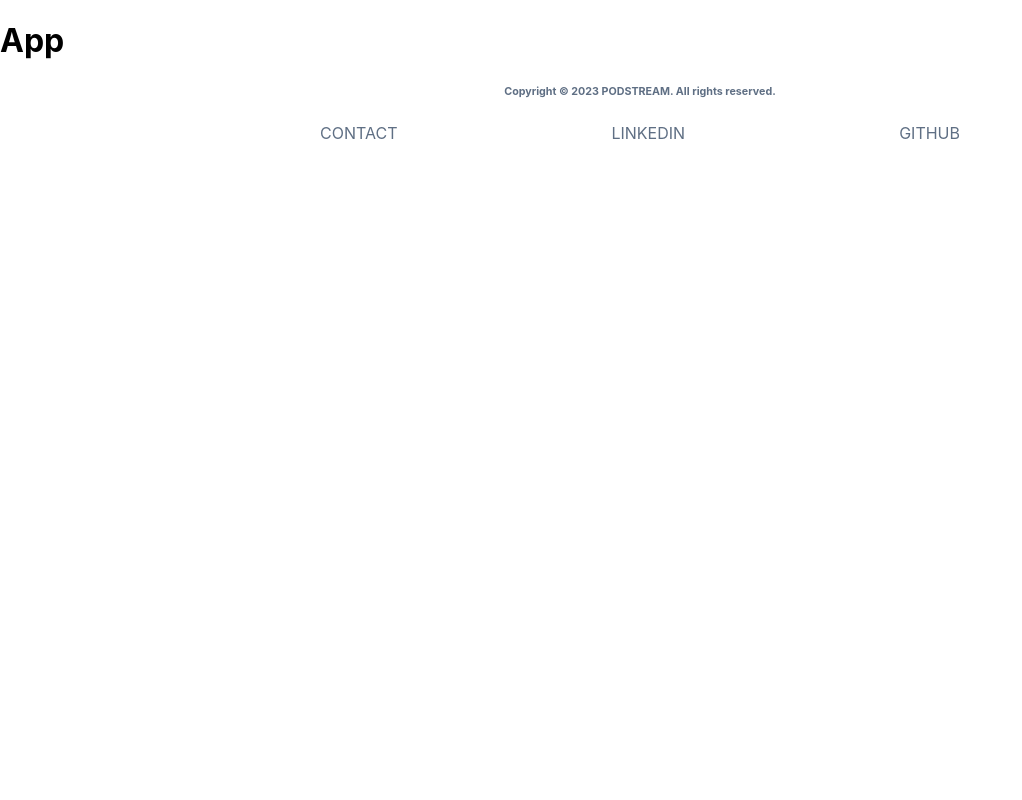
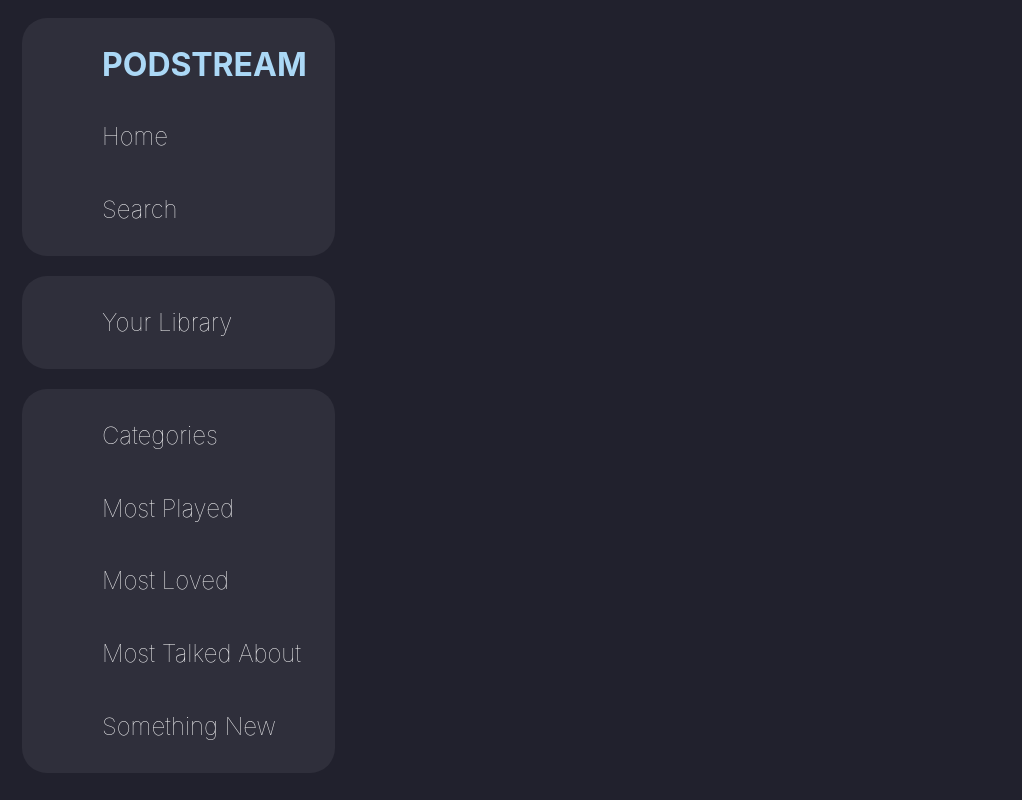
Before and after one commit to kellyschu/capstone, a React (Create React App) app: page / in a window 1280 px wide. Shown: the whole page, without its empty margins (0-1022 px from the left). Built offline with nearby package versions, Linux system fonts and the light colour scheme.

Commit message:
basic styling to the main sidebar component

```diff
--- a/src/App.js
+++ b/src/App.js
@@ -2,6 +2,7 @@ import './App.scss';
 import { BrowserRouter, Route, Routes } from 'react-router-dom';
 import EpisodePage from './pages/EpisodePage/EpisodePage';
 import Footer from './components/Footer/Footer';
+import Sidebar from './components/SideBar/Sidebar';
 // import React, { useEffect, useState } from 'react';
 // import axios from 'axios';
 
@@ -18,17 +19,14 @@ function App() {
   // } , []);
 
   return (
-    <>
-      {/* <Header /> */}
-      {/* <SideBar /> */}
-      <h1>App</h1>
+    <div className="app-flex">
+      <Sidebar />
       <BrowserRouter>
         <Routes>
           <Route path="/episode/:id" element={<EpisodePage />} />
         </Routes>
       </BrowserRouter>
-      <Footer />
-    </>
+    </div>
   );
 }
 
--- a/src/App.scss
+++ b/src/App.scss
@@ -1,3 +1,12 @@
 // iframe {
 //     // width: 50%;
 // }
+@use "../src/styles/partials/variables.scss" as *;
+
+body {
+    background-color: $background-graphite;
+}
+.app-flex {
+    display: flex;
+
+}
--- a/src/components/Footer/Footer.scss
+++ b/src/components/Footer/Footer.scss
@@ -5,6 +5,10 @@
 .footer {
     text-align: center;
     color: $secondary-slate;
+    position: fixed;
+    bottom: 0;
+    width: 100%;
+    height: 100px;
 }
 .display-flex {
     display: flex;
--- /dev/null
+++ b/src/components/SideBar/Sidebar.js
@@ -0,0 +1,26 @@
+import "./Sidebar.scss";
+
+function Sidebar() {
+    return (
+        <section className="sidebar">
+            <div className="sidebar-section">
+                <h1>PODSTREAM</h1>
+                <h2>Home</h2>
+                <h2>Search</h2>
+            </div>
+            <div className="sidebar-section">
+                <h2>Your Library</h2>
+            </div>
+            <div className="sidebar-section">
+                <h2>Categories</h2>
+                <h2>Most Played</h2>
+                <h2>Most Loved</h2>
+                <h2>Most Talked About</h2>
+                <h2>Something New</h2>
+            </div>
+
+        </section>
+    );
+}
+
+export default Sidebar;
--- /dev/null
+++ b/src/components/SideBar/Sidebar.scss
@@ -0,0 +1,49 @@
+@use "../../styles/partials/variables" as *;
+@use "../../styles/partials/mixins" as *;
+
+.sidebar {
+    padding: .5rem .75rem;
+    @include tablet {
+    width: 34vw;
+    max-width: 300px;
+    display:  flex;
+    flex-direction: column;
+    // height: 200vh;
+    @include desktop {
+        width: 26%;
+        max-width: 340px;
+    }
+        &-section {
+            border-radius: 25px;
+            background-color: $background-grey;
+            color: $supporting-blue;
+            margin: 10px;
+            padding-left: 2.5rem;
+            @include desktop {
+                padding-left: 4.5rem;
+
+            }
+        }
+        h2, h1 {
+            font-size: 1.25rem;
+            padding: .75rem .5rem;
+            @include desktop {
+                font-size: 1.5rem;
+            }
+        }
+        h2 {
+            color: $secondary-cloud;
+            font-weight: 100;
+        }
+        h1 {
+            padding-bottom: 0;
+            padding-top: 0;
+            font-size: 1.5rem;
+            @include desktop {
+                font-size: 2rem;
+            }
+
+        }
+    }
+
+}
--- a/src/styles/partials/_mixins.scss
+++ b/src/styles/partials/_mixins.scss
@@ -7,7 +7,7 @@
     }
     }
 
-    @mixin desktop {
+@mixin desktop {
     @media (min-width: 1280px) {
         @content;
     }
--- a/src/styles/partials/_variables.scss
+++ b/src/styles/partials/_variables.scss
@@ -13,5 +13,5 @@ $secondary-cloud: #F7F7F8;
 $background-graphite: #21212D;
 $background-grey: #2F2F3B;
 
-$supporting-blue: #C5E5FA;
+$supporting-blue: #abd8f6;
 $supporting-green: #C5F687;
```
